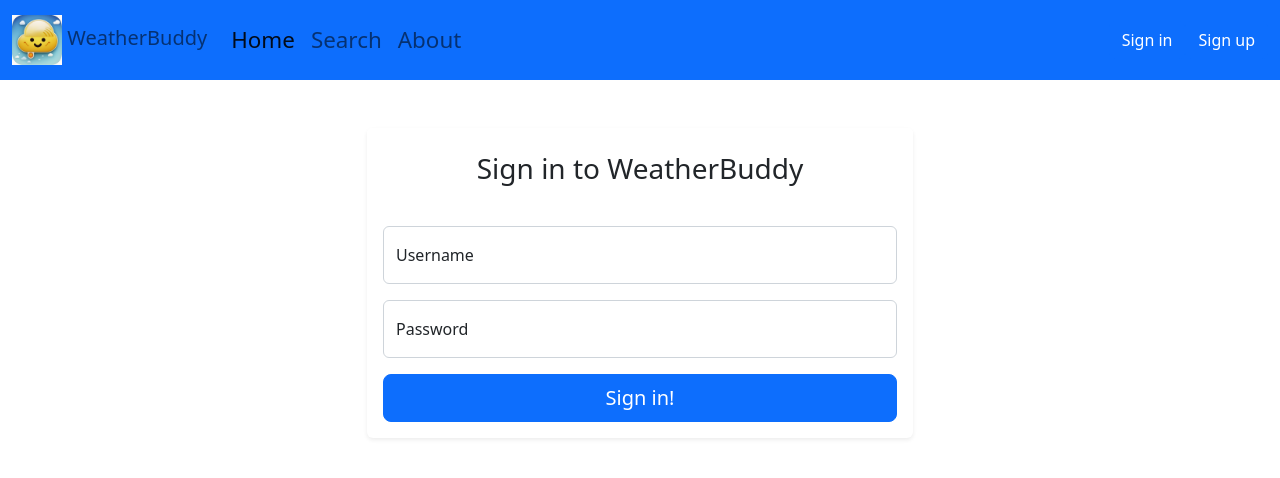
After one commit to MikhailKras/weather-buddy, a FastAPI app: template src/templates/auth/login.html in a window 1280 px wide. The commit adds this page. Shown: the top 478 px of the page. Run offline with FastAPI, Linux system fonts and the light colour scheme; the template is opened without the code that fills it, so the values that code supplies are empty.

Commit message:
feat: added frontend part for login

```diff
--- a/src/auth/router.py
+++ b/src/auth/router.py
@@ -57,6 +57,11 @@ async def register_user(
     return response
 
 
+@router.get('/login')
+async def register_user_get_form(request: Request):
+    return templates.TemplateResponse('auth/login.html', context={"request": request})
+
+
 @router.post('/token', response_model=Token)
 async def login_for_access_token(
         form_data: OAuth2PasswordRequestForm = Depends(),
--- /dev/null
+++ b/src/static/js/login.js
@@ -0,0 +1,44 @@
+const loginForm = document.getElementById('login-form');
+const errorMessage = document.getElementById('error-message');
+const successMessage = document.getElementById('success-message');
+
+loginForm.addEventListener('submit', (event) => {
+  event.preventDefault();
+
+  const username = loginForm.elements.username.value;
+  const password = loginForm.elements.password.value;
+
+  fetch('/users/token', {
+    method: 'POST',
+    body: new URLSearchParams({
+      grant_type: 'password',
+      username: username,
+      password: password,
+    }),
+    headers: {
+      'Content-Type': 'application/x-www-form-urlencoded',
+    },
+  })
+    .then((response) => {
+      if (!response.ok) {
+        return response.json().then((data) => {
+          throw new Error(data.detail);
+        });
+      }
+      return response.json();
+    })
+    .then((data) => {
+      localStorage.setItem('access_token', data.access_token);
+      localStorage.setItem('token_type', data.token_type);
+      successMessage.style.display = 'block';
+      successMessage.textContent = 'Successfully logged in!';
+      errorMessage.style.display = 'none';
+      setTimeout(() => {
+        window.location.href = '/';
+      }, 2000);
+    })
+    .catch((error) => {
+      errorMessage.textContent = error.message;
+      errorMessage.style.display = 'block';
+    });
+});
--- /dev/null
+++ b/src/templates/auth/login.html
@@ -0,0 +1,36 @@
+{% extends "base.html" %}
+
+{% block title %}Sign in{% endblock %}
+
+{% block content %}
+  <div class="container my-5">
+    <div class="row justify-content-center">
+      <div class="col-lg-6">
+        <div class="card border-0 shadow-sm">
+          <div class="card-header bg-white border-0">
+            <h3 class="card-title text-center my-3">Sign in to WeatherBuddy</h3>
+          </div>
+          <div class="card-body">
+            <form id="login-form">
+              <div class="form-floating mb-3">
+                <input type="text" class="form-control" name="username" id="username" placeholder="Username" required>
+                <label for="username">Username</label>
+              </div>
+              <div class="form-floating mb-3">
+                <input type="password" class="form-control" name="password" id="password" placeholder="Password" required>
+                <label for="password">Password</label>
+              </div>
+              <div class="d-grid">
+                <button type="submit" class="btn btn-primary btn-lg">Sign in!</button>
+              </div>
+            </form>
+            <div id="error-message" class="alert alert-danger" role="alert" style="display: none;"></div>
+            <div id="success-message" class="alert alert-success" role="alert" style="display: none;"></div>
+          </div>
+        </div>
+      </div>
+    </div>
+  </div>
+
+  <script src="{{ url_for('static', path='js/login.js') }}"></script>
+{% endblock %}
--- a/src/templates/base.html
+++ b/src/templates/base.html
@@ -30,7 +30,7 @@
             <a class="nav-link navbar-text" href="/about">About</a>
           </div>
           <div class="navbar-nav">
-            <a class="btn btn-primary" href="#">Sign in</a>
+            <a class="btn btn-primary" href="/users/login">Sign in</a>
             <a class="btn btn-primary" href="/users/register">Sign up</a>
           </div>
         </div>
```
